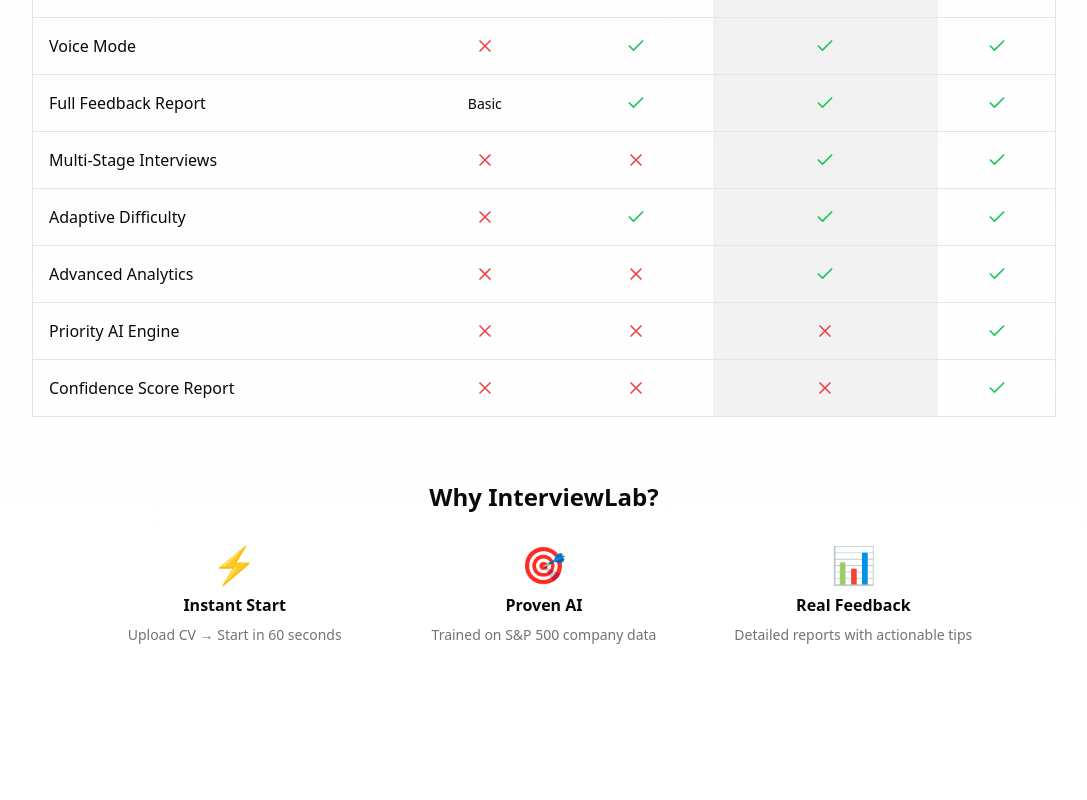
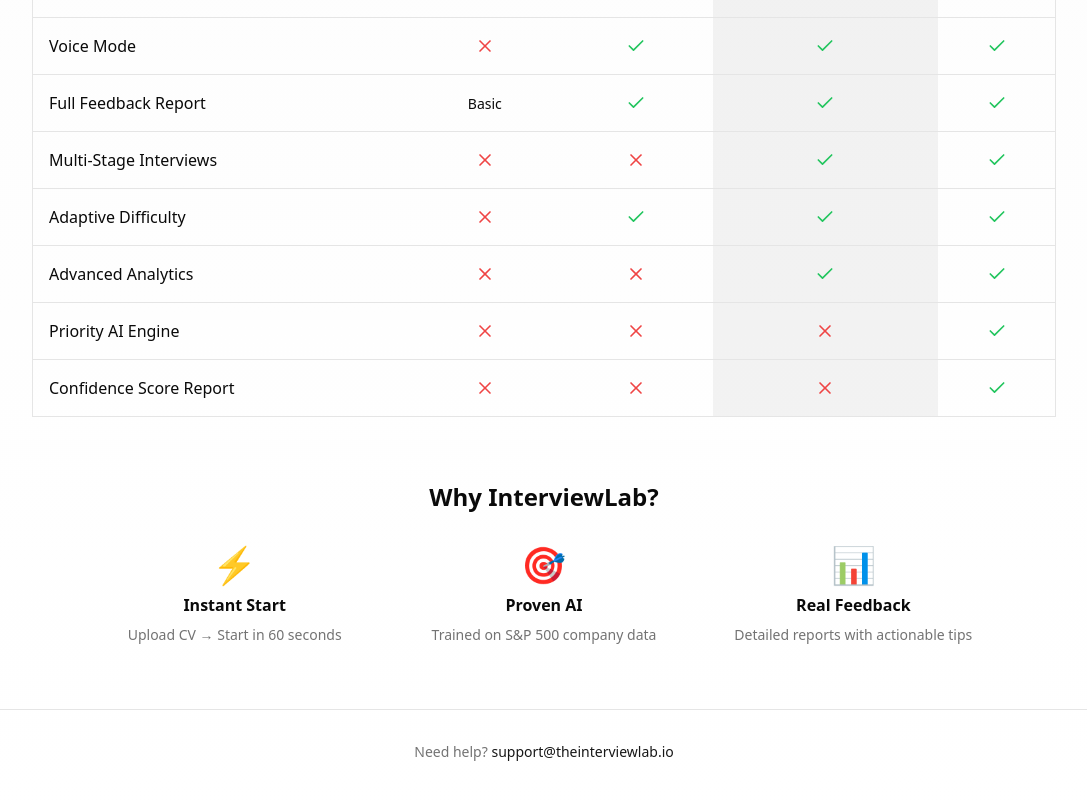
Before and after one commit to athlosconsultants/InterviewLab, a Next.js app: page /pricing in a window 1280 px wide. Shown: the part 1253-2053 px from the top of the page, without its empty margins (96-1183 px from the left). Before the commit the page ends 1962 px from the top, so only its background shows below. Built offline with nearby package versions, Linux system fonts and the light colour scheme; no server answers.

Commit message:
Add support email to website footer and key pages

```diff
--- a/app/checkout/success/page.tsx
+++ b/app/checkout/success/page.tsx
@@ -36,7 +36,9 @@
     return (
       <div className="flex min-h-screen flex-col items-center justify-center p-4">
         <Loader2 className="h-12 w-12 animate-spin text-primary" />
-        <p className="mt-4 text-muted-foreground">Processing your purchase...</p>
+        <p className="mt-4 text-muted-foreground">
+          Processing your purchase...
+        </p>
       </div>
     );
   }
@@ -84,9 +86,7 @@
             animate={{ opacity: 1, y: 0 }}
             transition={{ delay: 0.3 }}
           >
-            <h1 className="text-3xl font-bold mb-4">
-              🎉 Purchase Successful!
-            </h1>
+            <h1 className="text-3xl font-bold mb-4">🎉 Purchase Successful!</h1>
             <p className="text-lg text-muted-foreground mb-2">
               Your interview pack has been activated.
             </p>
@@ -156,6 +156,17 @@
               Order ID: {sessionId.slice(-12)}
             </p>
           )}
+
+          {/* Support Email */}
+          <p className="mt-6 text-sm text-muted-foreground">
+            Questions?{' '}
+            <a
+              href="mailto:support@theinterviewlab.io"
+              className="text-primary hover:underline"
+            >
+              support@theinterviewlab.io
+            </a>
+          </p>
         </div>
       </motion.div>
     </div>
--- a/app/page.tsx
+++ b/app/page.tsx
@@ -458,6 +458,15 @@
             <p className="mt-2">
               Practice makes perfect. Interview prep made intelligent.
             </p>
+            <p className="mt-4">
+              Need help?{' '}
+              <a
+                href="mailto:support@theinterviewlab.io"
+                className="text-primary hover:underline"
+              >
+                support@theinterviewlab.io
+              </a>
+            </p>
           </div>
         </div>
       </footer>
--- a/app/pricing/page.tsx
+++ b/app/pricing/page.tsx
@@ -375,6 +375,19 @@
             </div>
           </div>
         </motion.div>
+
+        {/* Footer */}
+        <div className="mt-16 text-center text-sm text-muted-foreground border-t pt-8">
+          <p>
+            Need help?{' '}
+            <a
+              href="mailto:support@theinterviewlab.io"
+              className="text-primary hover:underline"
+            >
+              support@theinterviewlab.io
+            </a>
+          </p>
+        </div>
       </div>
     </div>
   );
```
